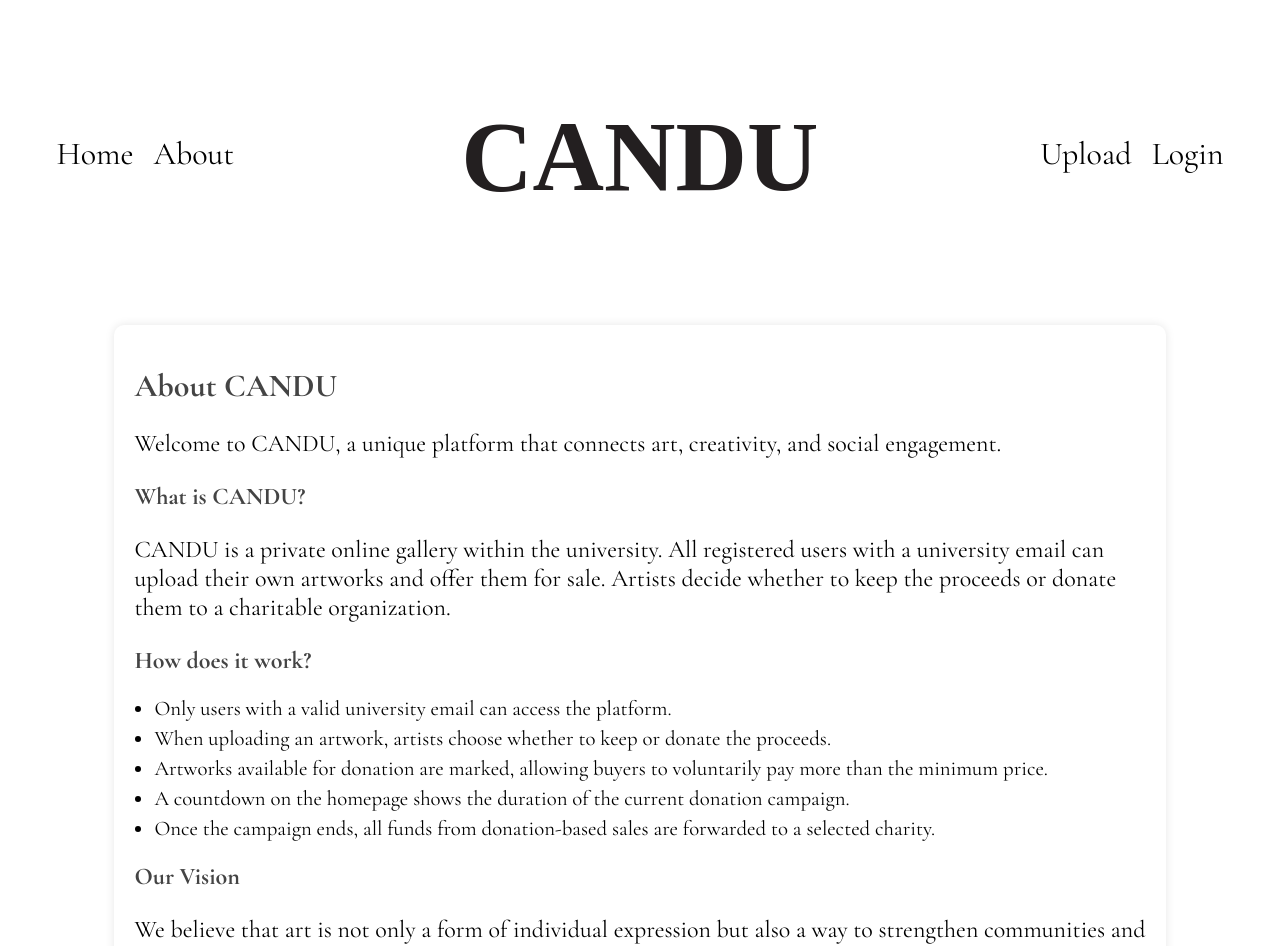
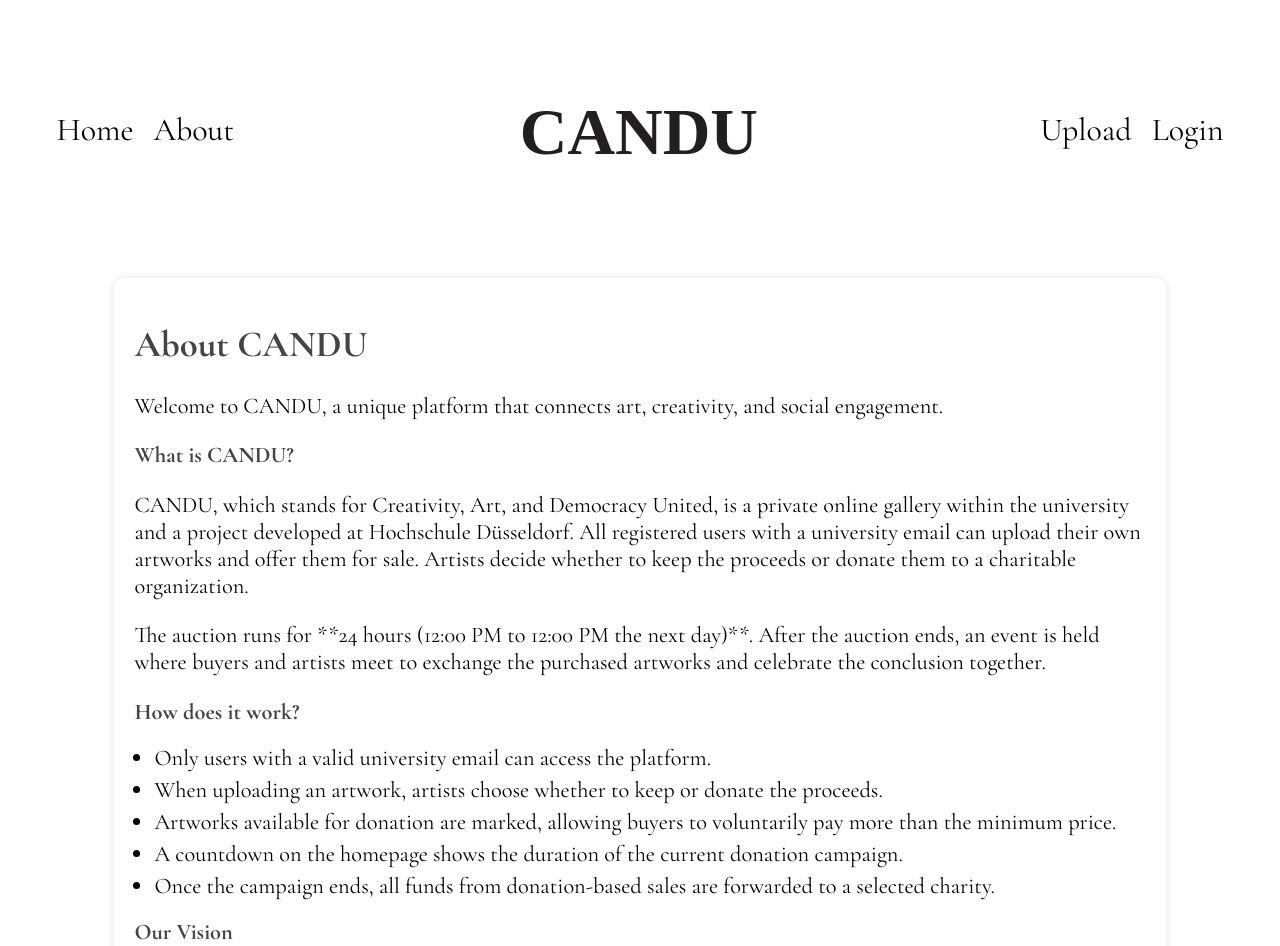
Before and after one commit to MoSamani/charity-artgallery, a React (Create React App) app in the folder frontend/: page /about in a window 1280 px wide. Shown: the top 946 px of the page. Built offline with nearby package versions, Linux system fonts and the light colour scheme.

Commit message:
Fixed bug

```diff
--- a/frontend/src/App.css
+++ b/frontend/src/App.css
@@ -34,12 +34,12 @@
 
 .logo {
   display: block;
-  width: 30vw !important;
+  width: 20vw !important;
   max-width: 600px !important;
   min-width: 150px !important;
   height: auto !important;
   object-fit: contain !important;
-  padding: 1rem 1rem 1rem 1rem !important;
+  /* padding: 1rem 1rem 1rem 1rem !important; */
 }
 
 .mobile-menu .link {
--- a/frontend/src/components/PaintingCard.jsx
+++ b/frontend/src/components/PaintingCard.jsx
@@ -43,8 +43,8 @@
             alignItems: 'flex-start',
           }}
         >
-          <p style={{ fontSize: '14px', color: '#666' }}>{painting.size}</p>{' '}
-          <h3 style={{ fontSize: '16px', fontWeight: 'bold' }}>
+          <p style={{ fontSize: '1rem', color: '#666' }}>{painting.size}</p>{' '}
+          <h3 style={{ fontSize: '1rem', fontWeight: 'bold' }}>
             {`${painting.createdBy.firstname} ${painting.createdBy.lastname}`}
           </h3>{' '}
         </div>
@@ -56,7 +56,7 @@
             alignItems: 'flex-end',
           }}
         >
-          <p style={{ fontSize: '16px', fontWeight: 'bold' }}>
+          <p style={{ fontSize: '1.1rem', fontWeight: 'bold' }}>
             €{painting.highestOffer ? painting.highestOffer : painting.price}
           </p>{' '}
           <FavoriteIcon
--- a/frontend/src/pages/about/About.css
+++ b/frontend/src/pages/about/About.css
@@ -30,11 +30,19 @@
 }
 
 .about-body-p {
-  font-size: 1.5rem;
+  font-size: 1.4rem;
   font-weight: 500;
 }
 
 .about-body-ul {
-  font-size: 1.3rem;
+  font-size: 1.2rem;
   font-weight: 500;
 }
+
+.about-h1 {
+  font-size: 2.3rem;
+}
+
+.about-h2 {
+  font-size: 1.4rem;
+}
--- a/frontend/src/pages/about/About.jsx
+++ b/frontend/src/pages/about/About.jsx
@@ -8,41 +8,49 @@
       <div>
         <Navbar />
         <div className="about-container">
-          <h1>About CANDU</h1>
+          <h1 className="about-h1">About CANDU</h1>
           <p className="about-body-p">
             Welcome to CANDU, a unique platform that connects art, creativity,
             and social engagement.
           </p>
-          <h2>What is CANDU?</h2>
+          <h2 className="about-h2">What is CANDU?</h2>
           <p className="about-body-p">
-            CANDU is a private online gallery within the university. All
-            registered users with a university email can upload their own
-            artworks and offer them for sale. Artists decide whether to keep the
-            proceeds or donate them to a charitable organization.
+            CANDU, which stands for Creativity, Art, and Democracy United, is a
+            private online gallery within the university and a project developed
+            at Hochschule Düsseldorf. All registered users with a university
+            email can upload their own artworks and offer them for sale. Artists
+            decide whether to keep the proceeds or donate them to a charitable
+            organization.
           </p>
-          <h2>How does it work?</h2>
+          <p className="about-body-p">
+            The auction runs for **24 hours (12:00 PM to 12:00 PM the next
+            day)**. After the auction ends, an event is held where buyers and
+            artists meet to exchange the purchased artworks and celebrate the
+            conclusion together.
+          </p>
+          <h2 className="about-h2">How does it work?</h2>
           <ul className="about-body-ul">
-            <li>
+            <li className="about-h2">
               Only users with a valid university email can access the platform.
             </li>
-            <li>
+            <li className="about-h2">
               When uploading an artwork, artists choose whether to keep or
               donate the proceeds.
             </li>
-            <li>
+            <li className="about-h2">
               Artworks available for donation are marked, allowing buyers to
               voluntarily pay more than the minimum price.
             </li>
-            <li>
+            <li className="about-h2">
               A countdown on the homepage shows the duration of the current
               donation campaign.
             </li>
-            <li>
+            <li className="about-h2">
               Once the campaign ends, all funds from donation-based sales are
               forwarded to a selected charity.
             </li>
           </ul>
-          <h2>Our Vision</h2>
+          <h2 className="about-h2">Our Vision</h2>
           <p className="about-body-p">
             We believe that art is not only a form of individual expression but
             also a way to strengthen communities and drive positive change.
--- a/frontend/src/pages/login/Login.css
+++ b/frontend/src/pages/login/Login.css
@@ -48,7 +48,7 @@
 
 .p-NotAMemberYet {
   margin-top: 1rem;
-  font-size: 0.9rem;
+  font-size: 1rem;
   color: #666;
 }
 
@@ -60,4 +60,5 @@
   text-decoration: underline;
   justify-content: right;
   margin: auto;
+  font-size: 1rem;
 }
--- a/frontend/src/pages/viewArtwork/ViewArtwork.css
+++ b/frontend/src/pages/viewArtwork/ViewArtwork.css
@@ -32,7 +32,7 @@
 
 .artwork-info p {
   margin: 8px 0;
-  font-size: 1.5rem;
+  font-size: 1.3rem;
   color: #555;
 }
 
```
